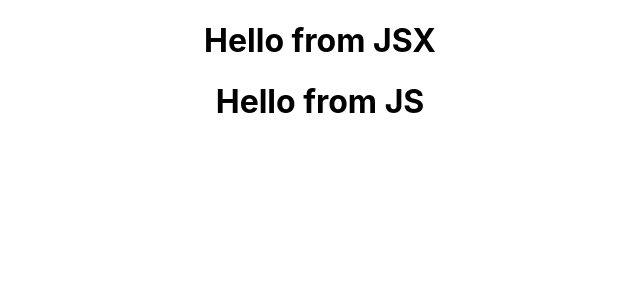
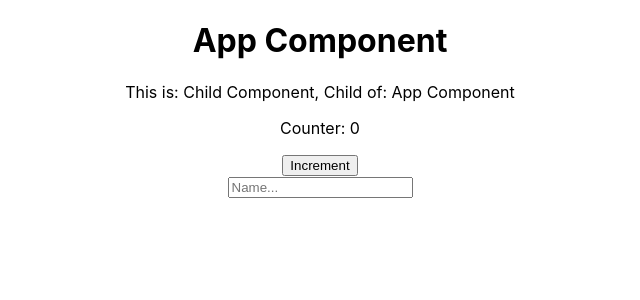
Before and after one commit to khaled-hamam/react-session, a React (Create React App) app: page / in a window 1280 px wide. Shown: the top 300 px of the page, without its empty margins (320-960 px from the left). Built offline with nearby package versions, Linux system fonts and the light colour scheme.

Commit message:
data-flow

```diff
--- /dev/null
+++ b/src/components/ChildComponent.js
@@ -0,0 +1,21 @@
+import React, { Component } from 'react';
+
+class ChildComponent extends Component {
+  constructor(props) {
+    super(props);
+    this.state = {
+      name: 'Child Component'
+    };
+  }
+  render() {
+    const { name } = this.state;
+    const { parent } = this.props;
+    return (
+      <div>
+        <p>{`This is: ${name}, Child of: ${parent}`}</p>
+      </div>
+    );
+  }
+}
+
+export default ChildComponent;
--- /dev/null
+++ b/src/components/Counter.js
@@ -0,0 +1,24 @@
+import React, { Component } from 'react';
+
+class Counter extends Component {
+  constructor(props) {
+    super(props);
+    this.state = { counter: 0 };
+  }
+
+  onClick = e => {
+    this.setState(prevState => ({ counter: prevState.counter + 1 }));
+  };
+
+  render() {
+    const { counter } = this.state;
+    return (
+      <React.Fragment>
+        <p>Counter: {counter}</p>
+        <button onClick={this.onClick}>Increment</button>
+      </React.Fragment>
+    );
+  }
+}
+
+export default Counter;
--- /dev/null
+++ b/src/components/Form.js
@@ -0,0 +1,23 @@
+import React, { Component } from 'react';
+
+class Form extends Component {
+  constructor(props) {
+    super(props);
+    this.state = { name: '' };
+  }
+
+  onChange = event => {
+    this.setState({ name: event.target.value });
+  };
+
+  render() {
+    const { name } = this.state;
+    return (
+      <div>
+        <input type="text" value={name} onChange={this.onChange} placeholder="Name..." />
+      </div>
+    );
+  }
+}
+
+export default Form;
--- a/src/containers/App.js
+++ b/src/containers/App.js
@@ -1,15 +1,25 @@
 import React, { Component } from 'react';
+import ChildComponent from '../components/ChildComponent';
 import './App.css';
-
-const JSXelement = <h1>Hello from JSX</h1>;
-const JSelement = React.createElement('h1', null, 'Hello from JS');
+import Counter from '../components/Counter';
+import Form from '../components/Form';
 
 class App extends Component {
+  constructor(props) {
+    super(props);
+    this.state = {
+      name: 'App Component'
+    };
+  }
+
   render() {
+    const { name } = this.state;
     return (
       <div className="App">
-        {JSXelement}
-        {JSelement}
+        <h1>{name}</h1>
+        <ChildComponent parent={name} />
+        <Counter />
+        <Form />
       </div>
     );
   }
```
